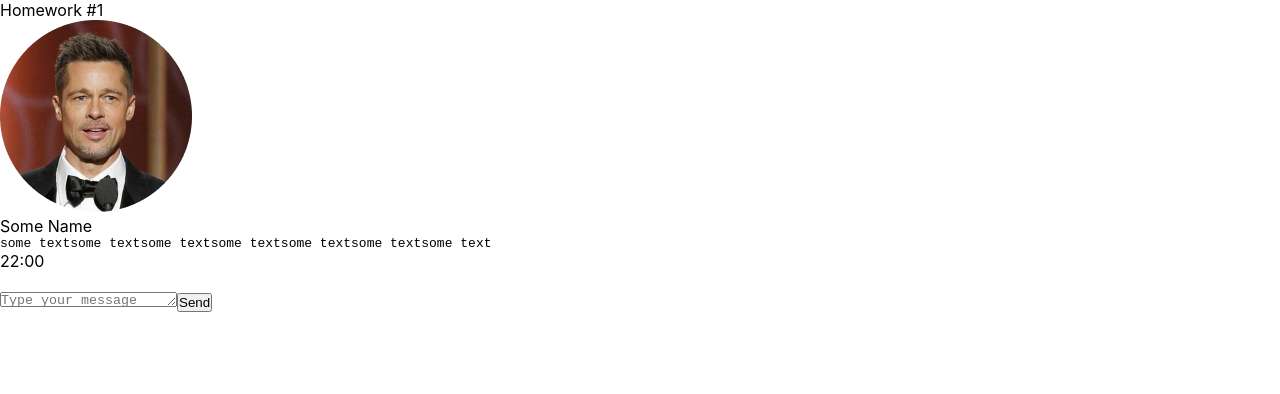
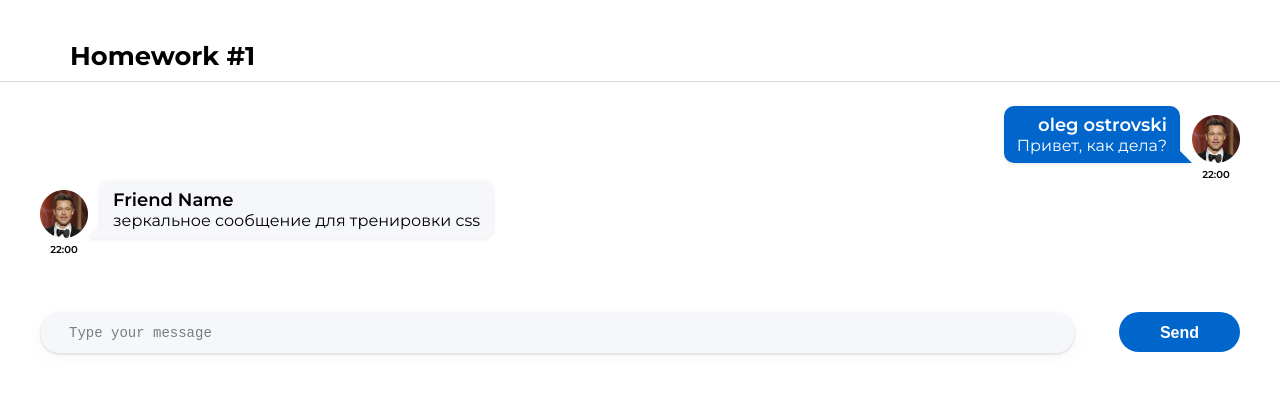
Before and after one commit to oleg-lego-lego/worksComponents, a React (Create React App) app: page / in a window 1280 px wide. Shown: the top 394 px of the page. Built offline with nearby package versions, Linux system fonts and the light colour scheme.

Commit message:
add css style

```diff
--- a/src/s1-main/App.module.css
+++ b/src/s1-main/App.module.css
@@ -1,11 +1,26 @@
+@import url('https://fonts.googleapis.com/css2?family=Montserrat:ital,wght@0,100;0,200;0,300;0,400;0,500;0,600;0,700;0,800;0,900;1,100;1,200;1,300;1,400;1,500;1,600;1,700;1,800;1,900&display=swap');
+
 .App {
     --header_height: 60px;
+    font-family: 'Montserrat', sans-serif;
+    font-weight: 400;
+}
+
+.container {
+    width: 1180px;
+    margin: 0 auto;
+    padding: 0 1.25rem;
 }
 
 .hw {
-
+    width: 1200px;
+    margin: 0 auto;
 }
 
 .hwTitle {
-
+    font-weight: 600;
+    font-size: 1.375rem;
+    border-bottom: 1px solid #d9d9d9;
+    padding: 2.5rem 0 .625rem;
+    margin: 0 0 1.5rem;
 }
--- a/src/s2-homeworks/hw01/HW1.tsx
+++ b/src/s2-homeworks/hw01/HW1.tsx
@@ -13,7 +13,6 @@
 * 5 - сделать стили в соответствии с дизайном
 * */
 
-// нужно создать правильный тип вместо any
 export type MessageType = {
     id: number
     user: {
@@ -26,43 +25,43 @@
     }
 }
 
-// структуру объекта не менять
 export const message0: MessageType = {
     id: 0,
     user: {
-        avatar: avatar, // можно менять
-        name: 'Some Name',  // можно менять
+        avatar: avatar,
+        name: 'oleg ostrovski',
     },
     message: {
-        text: 'some textsome textsome textsome textsome textsome textsome text', // можно менять
-        time: '22:00', // можно менять
+        text: 'Привет, как дела?',
+        time: '22:00',
     },
 }
 export const friendMessage0: MessageType = {
     id: 100,
     user: {
-        avatar: avatar, // можно менять
-        name: 'Friend Name', // можно менять
+        avatar: avatar,
+        name: 'Friend Name',
     },
     message: {
-        text: 'зеркальное сообщение для тренировки css', // можно менять
-        time: '22:00', // можно менять
+        text: 'зеркальное сообщение для тренировки css',
+        time: '22:00',
     },
 }
 
 const HW1 = () => {
     return (
         <div id={'hw1'}>
-            <div className={s2.hwTitle}>Homework #1</div>
+            <div className={s2.hwTitle}>
+                <h3 className={s2.container}> Homework #1</h3>
+            </div>
             <div className={s2.hw}>
-                {/*проверка отображения (не менять)*/}
                 <div>
-                    <Message message={message0} />
-                    <FriendMessage message={friendMessage0} />
+                    <Message message={message0}/>
+                    <FriendMessage message={friendMessage0}/>
                 </div>
 
                 {/*для автоматической проверки дз (не менять)*/}
-                <MessageSender M={Message} />
+                <MessageSender M={Message}/>
             </div>
         </div>
     )
--- a/src/s2-homeworks/hw01/friend-message/FriendMessage.module.css
+++ b/src/s2-homeworks/hw01/friend-message/FriendMessage.module.css
@@ -1,31 +1,62 @@
 .friendMessage {
-
+    display: flex;
+    flex-wrap: wrap;
+    justify-content: start;
+    margin-bottom: 1.875rem;
 }
 
 .friendImageAndText {
-
+    display: flex;
+    align-items: end;
+    flex: 0 0 100%;
+    max-width: 100%;
 }
 
 .friendImageAndText img {
-
+    max-width: 3rem;
+    flex: 0 0 3rem;
 }
 
 .friendText {
-
+    background-color: #F5F7FB;
+    border-radius: .625rem .625rem .625rem 0;
+    filter: drop-shadow(0px 1px 2px rgba(29, 33, 38, 0.1));
+    color: #000000;
+    padding: .5rem .813rem;
+    position: relative;
+    margin-left: .75rem;
+    max-width: 65%;
 }
 
 .friendText:after {
-
+    content: '';
+    width: 0;
+    height: 0;
+    border-style: solid;
+    border-width: 0 0 .75rem .75rem;
+    border-color: transparent transparent #F5F7FB transparent;
+    position: absolute;
+    left: -.75rem;
+    bottom: 0;
+    z-index: -1;
 }
 
 .friendName {
-
+    font-size: 1.125rem;
+    font-weight: 600;
 }
 
 .friendMessageText {
-
+    font-size: 1rem;
+    font-family: 'Montserrat', sans-serif;
 }
 
 .friendTime {
-
+    justify-self: start;
+    flex: 0 0 3rem;
+    max-width: 3rem;
+    text-align: center;
+    font-size: .625rem;
+    font-weight: 600;
+    margin-top: .313rem;
 }
--- a/src/s2-homeworks/hw01/friend-message/FriendMessage.tsx
+++ b/src/s2-homeworks/hw01/friend-message/FriendMessage.tsx
@@ -1,8 +1,13 @@
 import React from 'react'
 import s from './FriendMessage.module.css'
+import {MessageType} from "../HW1";
 
-// создать тип вместо any и отобразить приходящие данные
-const FriendMessage = (props: any) => {
+
+type FriendMessagePropsType = {
+    message: MessageType
+}
+
+const FriendMessage = (props: FriendMessagePropsType) => {
     return (
         <div
             id={'hw1-friend-message-' + props.message.id}
@@ -11,26 +16,21 @@
             <div className={s.friendImageAndText}>
                 <img
                     id={'hw1-friend-avatar-' + props.message.id}
-                    // создаёт студент
-
-                    //
+                    src={props.message.user.avatar}
+                    alt={props.message.user.name}
                 />
                 <div className={s.friendText}>
                     <div
                         id={'hw1-friend-name-' + props.message.id}
                         className={s.friendName}
                     >
-                        {/*создаёт студент*/}
-
-                        {/**/}
+                        {props.message.user.name}
                     </div>
                     <pre
                         id={'hw1-friend-text-' + props.message.id}
                         className={s.friendMessageText}
                     >
-                        {/*создаёт студент*/}
-
-                        {/**/}
+                        {props.message.message.text}
                     </pre>
                 </div>
             </div>
@@ -38,9 +38,7 @@
                 id={'hw1-friend-time-' + props.message.id}
                 className={s.friendTime}
             >
-                {/*создаёт студент*/}
-
-                {/**/}
+                {props.message.message.time}
             </div>
         </div>
     )
--- a/src/s2-homeworks/hw01/message-sender/MessageSender.module.css
+++ b/src/s2-homeworks/hw01/message-sender/MessageSender.module.css
@@ -1,18 +1,64 @@
 .sendForm {
-
+    display: flex;
+    padding-top: 1.625rem;
 }
 
 .textarea {
+    background: #F5F7FB;
+    box-shadow: 0 5px 20px rgba(29, 33, 38, 0.03), 0 1px 2px rgba(29, 33, 38, 0.1);
+    border-radius: 1.25rem;
+    background-clip: padding-box;
+    border: 1px solid transparent;
+    color: #000000;
+    display: block;
+    font-size: .875rem;
+    font-weight: 400;
+    line-height: 1.25;
+    padding: 0.75rem 1.75rem;
+    resize: none;
+    transition: color .4s cubic-bezier(.445, .05, .55, .95),
+    background-color .4s cubic-bezier(.445, .05, .55, .95),
+    border-color .4s cubic-bezier(.445, .05, .55, .95),
+    box-shadow .4s cubic-bezier(.445, .05, .55, .95),
+    outline-color .4s cubic-bezier(.445, .05, .55, .95);
+    width: 100%;
+    overflow: hidden;
+    outline-color: #F5F7FB;
+}
 
+.textarea::placeholder {
+    color: #000000;
+    opacity: .5;
+}
+
+.textarea:focus {
+    outline-color: #D9D9D9;
 }
 
 .button {
-
+    background-color: #0066CC;
+    border: 1px solid transparent;
+    color: #ffffff;
+    border-radius: 2.875rem;
+    display: inline-block;
+    font-size: 1rem;
+    font-weight: 600;
+    height: 2.5rem;
+    line-height: 1.25;
+    padding: 0.625rem 2.5rem;
+    text-align: center;
+    transition: color .4s cubic-bezier(.445, .05, .55, .95), background-color .4s cubic-bezier(.445, .05, .55, .95), border-color .4s cubic-bezier(.445, .05, .55, .95), box-shadow .4s cubic-bezier(.445, .05, .55, .95), -webkit-box-shadow .4s cubic-bezier(.445, .05, .55, .95);
+    user-select: none;
+    vertical-align: middle;
+    white-space: nowrap;
+    margin-left: 2.75rem;
+    cursor: pointer;
 }
 
 .button:hover {
 
 }
+
 .button:active {
 
 }
--- a/src/s2-homeworks/hw01/message/Message.module.css
+++ b/src/s2-homeworks/hw01/message/Message.module.css
@@ -1,31 +1,65 @@
 .message {
-
+    display: flex;
+    flex-wrap: wrap;
+    justify-content: end;
 }
 
 .imageAndText {
-
+    display: flex;
+    justify-content: end;
+    align-items: end;
+    flex: 0 0 100%;
+    max-width: 100%;
 }
 
 .imageAndText img {
-
+    max-width: 3rem;
+    flex: 0 0 3rem;
+    order: 2;
 }
 
 .text {
+    background-color: #0066CC;
+    border-radius: .625rem .625rem 0 .625rem;
+    filter: drop-shadow(0px 1px 2px rgba(29, 33, 38, 0.1));
+    color: #ffffff;
+    padding: .5rem .813rem;
+    position: relative;
+    margin-right: .75rem;
+    max-width: 65%;
+    text-align: right;
 
 }
 
 .text:after {
-
+    content: '';
+    width: 0;
+    height: 0;
+    border-style: solid;
+    border-width: .75rem 0 0 .75rem;
+    border-color: transparent transparent transparent #0066CC;
+    position: absolute;
+    right: -.75rem;
+    bottom: 0;
+    z-index: -1;
 }
 
 .name {
-
+    font-size: 1.125rem;
+    font-weight: 600;
 }
 
 .messageText {
-
+    font-size: 1rem;
+    font-family: 'Montserrat', sans-serif;
 }
 
 .time {
-
+    justify-self: end;
+    flex: 0 0 3rem;
+    max-width: 3rem;
+    text-align: center;
+    font-size: .625rem;
+    font-weight: 600;
+    margin-top: .313rem;
 }
```
